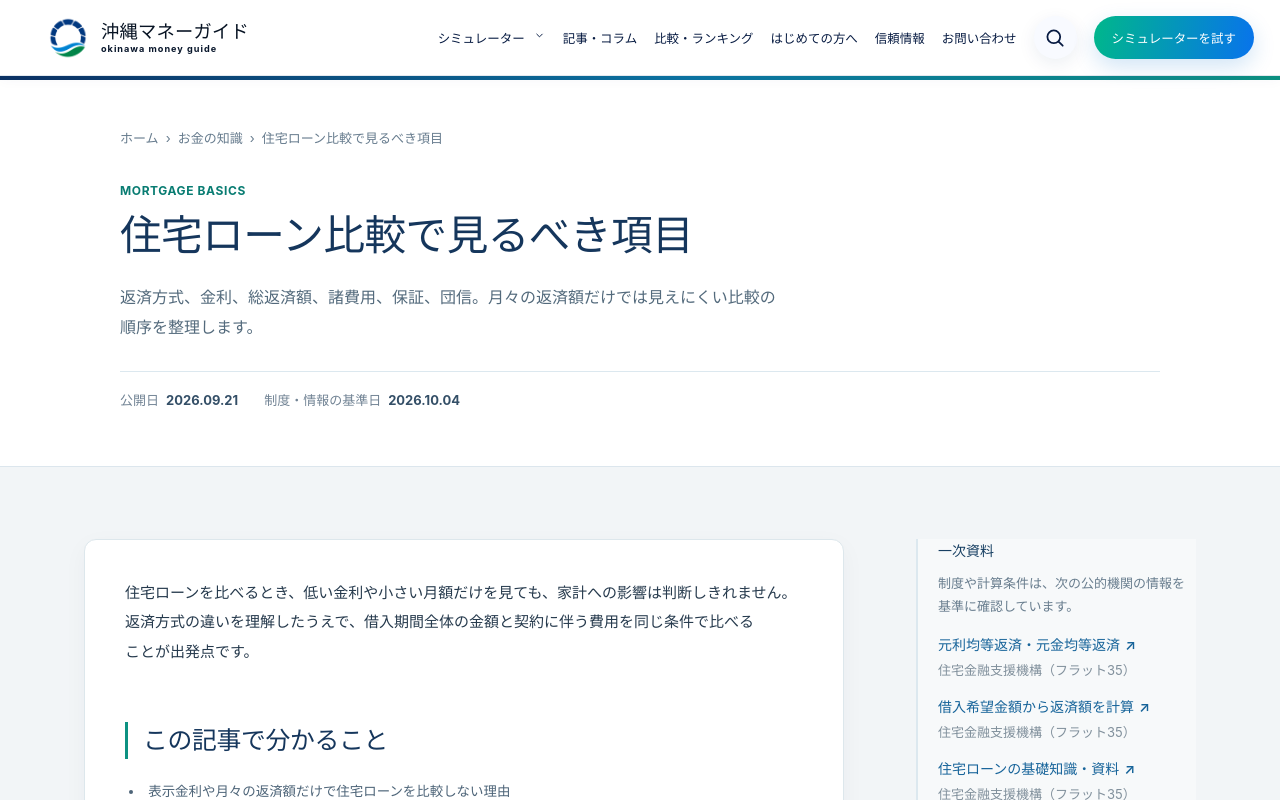
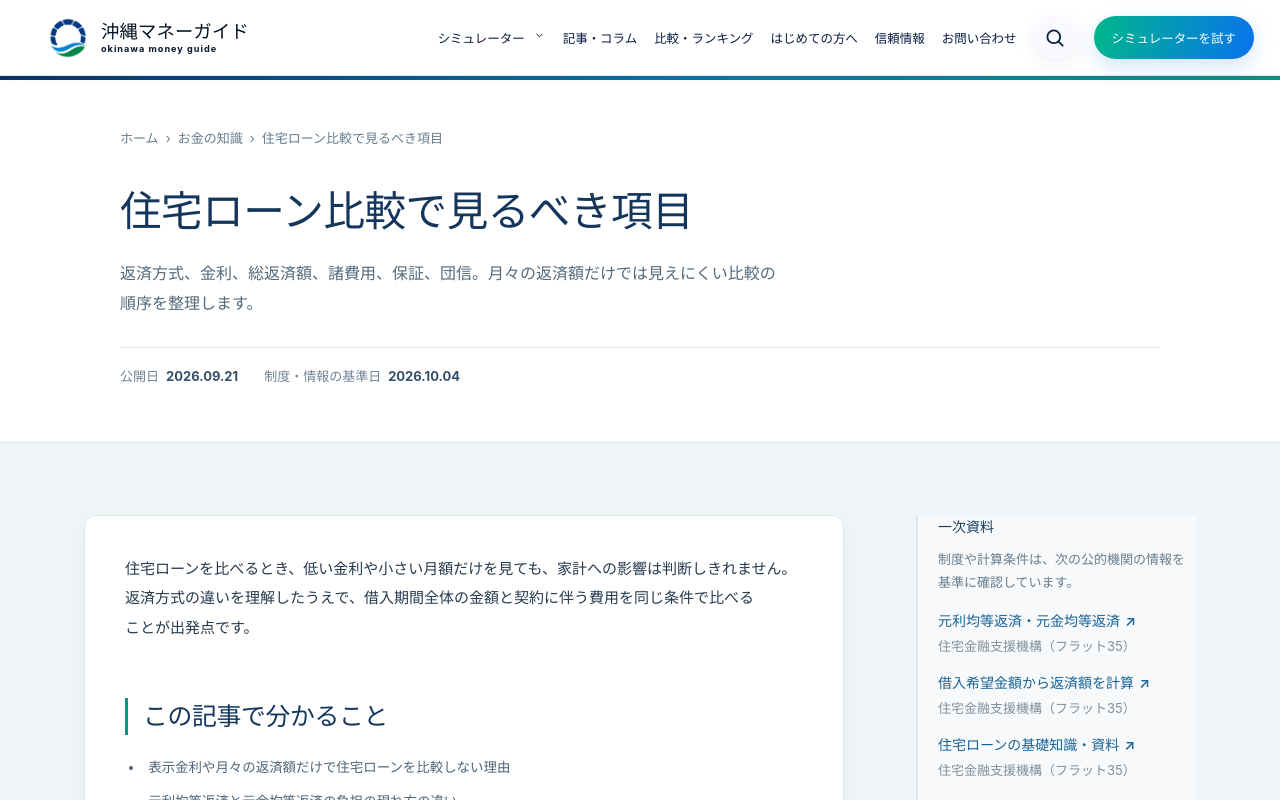
Before and after one commit to You-commit/okinawa-money-guide, a React (Vite) app: page /knowledge/mortgage-comparison in a window 1280 px wide. Shown: the top 800 px of the page. Built offline with nearby package versions, Linux system fonts and the light colour scheme.

Commit message:
fix(editorial): remove redundant English labels from financial articles

```diff
--- a/src/pages/knowledge/MortgageComparisonArticlePage.tsx
+++ b/src/pages/knowledge/MortgageComparisonArticlePage.tsx
@@ -23,7 +23,6 @@ const sources = [
 function MortgageComparisonArticlePage() {
   return (
     <KnowledgeArticleLayout
-      eyebrow="MORTGAGE BASICS"
       title="住宅ローン比較で見るべき項目"
       lead="返済方式、金利、総返済額、諸費用、保証、団信。月々の返済額だけでは見えにくい比較の順序を整理します。"
       publishedAt="2026-09-21"
```
